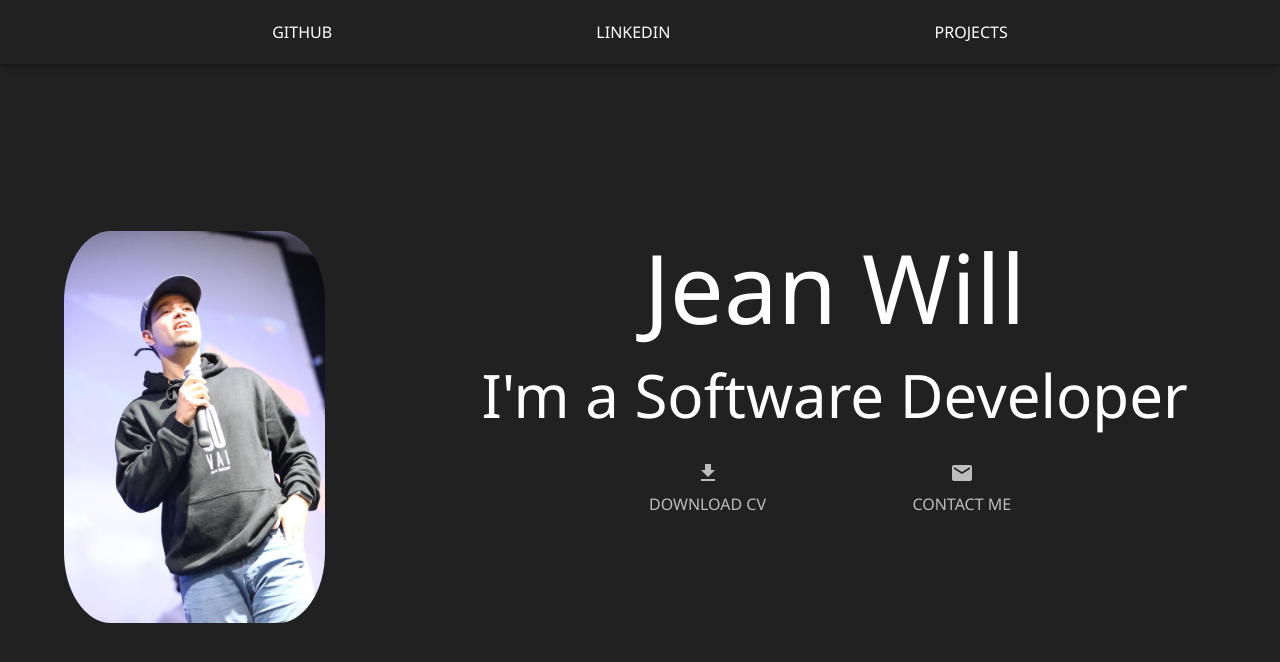
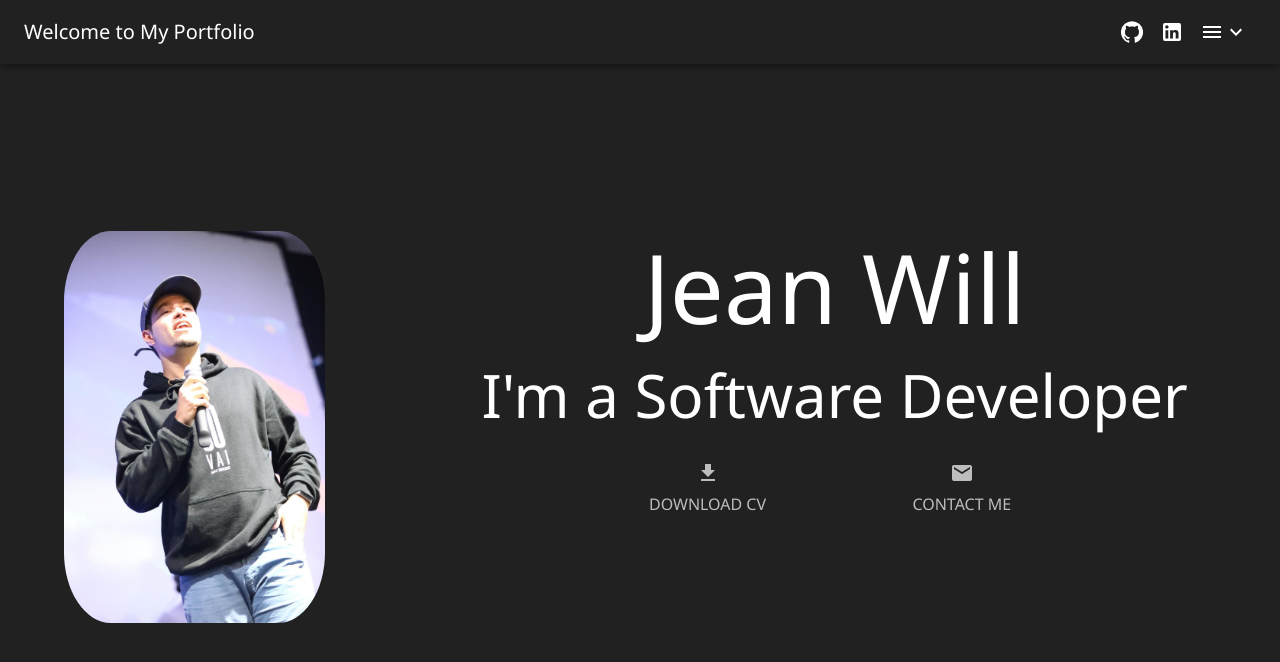
Before and after one commit to Jean-Will/my-portfolio, a React (Vite) app: page / in a window 1280 px wide. Shown: the top 662 px of the page. Built offline with nearby package versions, Linux system fonts and the light colour scheme.

Commit message:
change navbar, add icons

```diff
--- a/package.json
+++ b/package.json
@@ -17,7 +17,8 @@
     "@mui/system": "^5.15.15",
     "react": "^18.2.0",
     "react-dom": "^18.2.0",
-    "react-router-dom": "^6.22.3"
+    "react-router-dom": "^6.22.3",
+    "react-transition-group": "^4.4.5"
   },
   "devDependencies": {
     "@types/react": "^18.2.66",
--- /dev/null
+++ b/src/Components/NavBar/NavBar.css
@@ -0,0 +1,14 @@
+.list-enter {
+    opacity: 0;
+  }
+  .list-enter-active {
+    opacity: 1;
+    transition: opacity 300ms;
+  }
+  .list-exit {
+    opacity: 1;
+  }
+  .list-exit-active {
+    opacity: 0;
+    transition: opacity 300ms;
+  }
--- a/src/Components/NavBar/NavBar.tsx
+++ b/src/Components/NavBar/NavBar.tsx
@@ -1,51 +1,84 @@
-import { AppBar, Toolbar, MenuItem, styled , List , ListItemButton , ClickAwayListener} from "@mui/material"
+import { AppBar, Toolbar, styled, List, ListItemButton, ClickAwayListener, Typography, IconButton } from "@mui/material";
 import { useState } from "react";
+import MenuIcon from '@mui/icons-material/Menu';
+import GitHubIcon from '@mui/icons-material/GitHub';
+import LinkedInIcon from '@mui/icons-material/LinkedIn';
+import ExpandMoreIcon from '@mui/icons-material/ExpandMore';
+import { CSSTransition } from 'react-transition-group';
+import './NavBar.css'; // Crie este arquivo para as classes CSS
 
-
-const NavBar= () => {
-
-    const StyledtToolBar = styled(Toolbar)(() => ({
-        display:"flex",
-        justifyContent:"space-evenly",
-
-
-
+const NavBar = () => {
+  const StyledToolbar = styled(Toolbar)(({ theme }) => ({
+    display: "flex",
+    justifyContent: "space-between",
+    alignItems: "center",
+    backgroundColor: theme.palette.primary.main,
+    padding: "0 20px"
   }));
 
-      const [showProjects,setShowProjects] = useState(false);
+  const [showProjects, setShowProjects] = useState(false);
 
   const toggleProjects = () => {
     setShowProjects(!showProjects);
   };
 
   const handleClickAway = () => {
-        setShowProjects(false)
+    setShowProjects(false);
   };
 
+  return (
+    <AppBar position="absolute">
+      <StyledToolbar>
+        <Typography variant="h6" component="div">
+          Welcome to My Portfolio
+        </Typography>
+        <div style={{ display: "flex", alignItems: "center" }}>
+          <IconButton component="a" href="https://github.com/Jean-Will" color="inherit">
+            <GitHubIcon />
+          </IconButton>
+          <IconButton component="a" href="https://www.linkedin.com/in/jean-will-webdeveloper/" color="inherit">
+            <LinkedInIcon />
+          </IconButton>
+          <ClickAwayListener onClickAway={handleClickAway}>
+            <div>
+              <IconButton onClick={toggleProjects} color="inherit">
+                <MenuIcon />
+                <ExpandMoreIcon />
+              </IconButton>
+              <CSSTransition
+                in={showProjects}
+                timeout={300}
+                classNames="list"
+                unmountOnExit
+              >
+                <List
+                  style={{
+                    position: "absolute",
+                    top: "60px",
+                    right: 20,
+                    backgroundColor: "0000",
+                    boxShadow: "0 4px 8px rgba(0,0,0,0.1)",
+                    borderRadius: "4px",
+                    zIndex: 1
+                  }}
+                >
+                  <ListItemButton component="a" href="https://sysbanking-angular.netlify.app/">
+                    <Typography variant="body1">1º Proj. Angular.js</Typography>
+                  </ListItemButton>
+                  <ListItemButton component="a" href="https://smartcalculator-js.netlify.app/">
+                    <Typography variant="body1">1ª Calc in Js</Typography>
+                  </ListItemButton>
+                  <ListItemButton component="a" href="https://forms-javascript.netlify.app/">
+                    <Typography variant="body1">1ª Form in Js</Typography>
+                  </ListItemButton>
+                </List>
+              </CSSTransition>
+            </div>
+          </ClickAwayListener>
+        </div>
+      </StyledToolbar>
+    </AppBar>
+  );
+};
 
-    return (
-      <>
-      <AppBar position="absolute">
-        <StyledtToolBar>
-        <MenuItem component="a" href="https://github.com/Jean-Will"> GITHUB </MenuItem>
-        <MenuItem component="a" href="https://www.linkedin.com/in/jean-will-webdeveloper/">LINKEDIN </MenuItem>
-        <ClickAwayListener onClickAway={handleClickAway}>
-            <MenuItem onClick={toggleProjects}>PROJECTS</MenuItem>
-          </ClickAwayListener>
-          {showProjects && (
-            <List style={{ position: "absolute", top: "100%", right: 0, maxWidth: "300px", zIndex: 1, opacity: 1, transition: "opacity 0.3s" , }}>
-              <ListItemButton component="a" href="https://sysbanking-angular.netlify.app/">1º Proj. Angular.js</ListItemButton>
-
-              <ListItemButton component="a" href="https://smartcalculator-js.netlify.app/">1ª Calc in Js</ListItemButton>
-              <ListItemButton component="a" href="https://forms-javascript.netlify.app/">1ªForm in Js</ListItemButton>
-            </List>
-          )}
-
-        </StyledtToolBar>
-
-      </AppBar>
-      </>
-    )
-  }
-
-  export default NavBar
+export default NavBar;
```
Also changed, not shown: 1 other file (tests, documents, lock files or other folders). Lines whose indentation alone changed are shown as unchanged.
